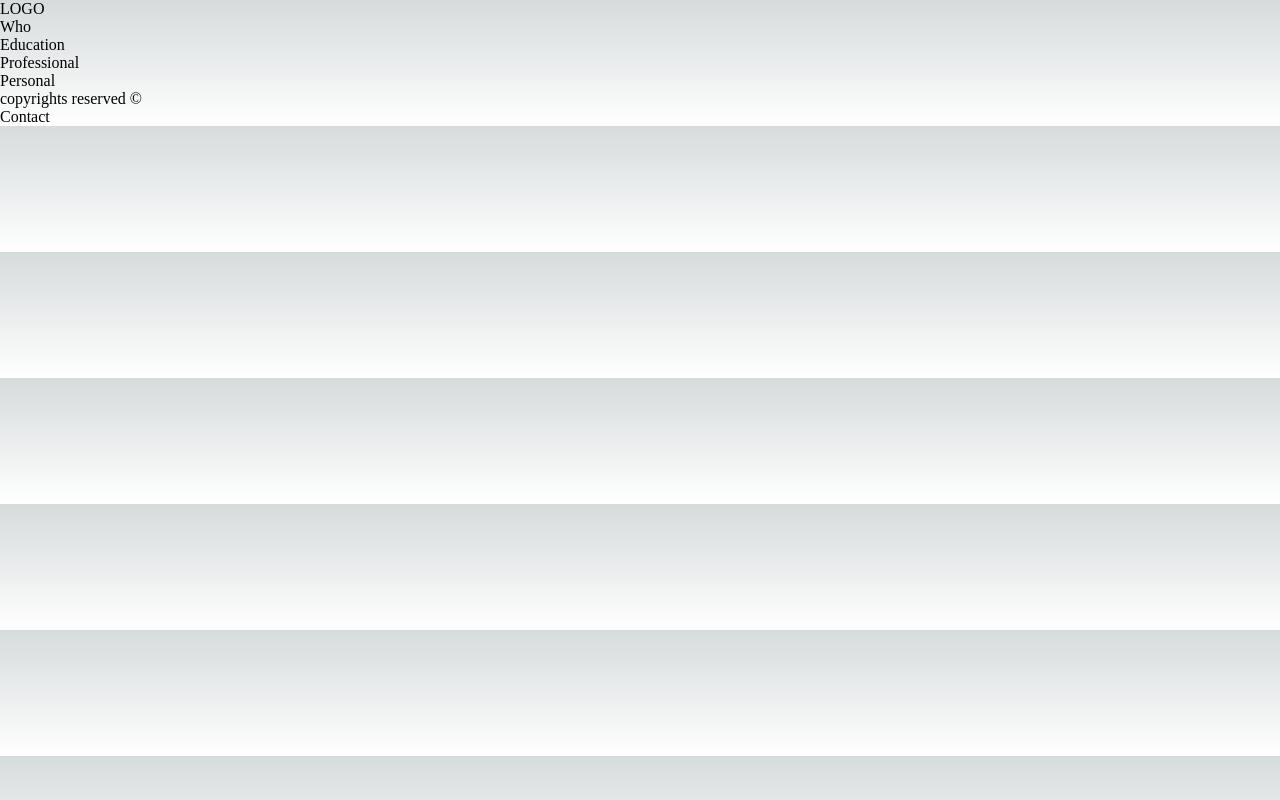
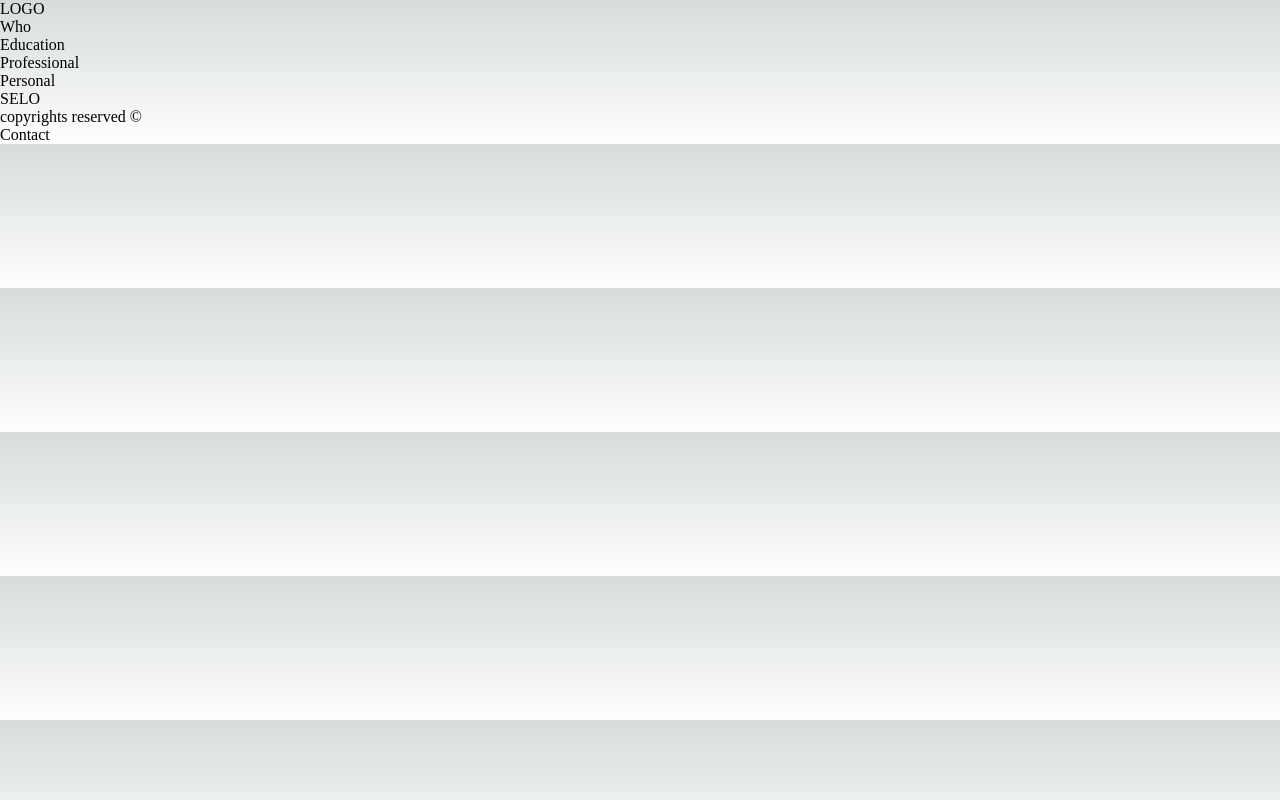
Before and after one commit to luk-rs/ecv, a Next.js app: page / in a window 1280 px wide. Built offline with nearby package versions, Linux system fonts and the light colour scheme.

Commit message:
fix rendering of header and footer

```diff
--- a/src/app/layout.tsx
+++ b/src/app/layout.tsx
@@ -1,4 +1,5 @@
-import Link from 'next/link'
+import Footer from '@/components/footer'
+import Header from '@/components/header'
 import './globals.css'
 
 
@@ -14,44 +15,12 @@ export default function RootLayout({
 }) {
   return (
     <html lang="en">
-      <Header />
-      <body>{children}</body>
-      <Footer />
+
+      <body>
+        <Header />
+        {children}
+        <Footer />
+      </body>
     </html>
   )
 }
-
-
-function Header() {
-  return (
-    <header>
-      <section>LOGO</section>
-      <section>
-        <nav>
-          <ul>
-            <li><Link href="/#who">Who</Link></li>
-            <li><Link href="/#who">Education</Link></li>
-            <li><Link href="/#who">Professional</Link></li>
-            <li><Link href="/#who">Personal</Link></li>
-          </ul>
-        </nav>
-      </section>
-      <section>
-
-      </section>
-    </header>
-  );
-}
-
-function Footer() {
-  return (
-    <footer>
-      <section>
-        <p>copyrights reserved ©</p>
-      </section>
-      <section>
-        <Link href="/#who">Contact</Link>
-      </section>
-    </footer>
-  );
-}
--- a/src/app/page.module.css
+++ b/src/app/page.module.css
@@ -1,3 +1,13 @@
 .main {
   background-color: green;
 }
+
+#section1,
+#section2,
+#section3 {
+  height: 300;
+}
+
+#section1 {
+  fill: green;
+}
--- a/src/app/page.tsx
+++ b/src/app/page.tsx
@@ -6,7 +6,15 @@ const inter = Inter({ subsets: ['latin'] })
 export default function Home() {
   return (
     <main className={styles.main}>
+      <section id='section1'>
 
+      </section>
+      <section id='section2'>
+
+      </section>
+      <section id='section3'>
+
+      </section>
     </main>
   )
 }
--- a/src/components/component.tsx
+++ /dev/null
@@ -1,6 +0,0 @@
-
-const Component = () => {
-  return (<></>);
-}
-
-export default Component;
--- /dev/null
+++ b/src/components/footer.tsx
@@ -0,0 +1,16 @@
+import Link from "next/link";
+
+const Footer = () => {
+  return (
+    <footer>
+      <section>
+        <p>copyrights reserved ©</p>
+      </section>
+      <section>
+        <Link href="/#who">Contact</Link>
+      </section>
+    </footer>
+  );
+}
+
+export default Footer;
--- /dev/null
+++ b/src/components/header.tsx
@@ -0,0 +1,24 @@
+import Link from "next/link";
+
+const Header = () => {
+  return (
+    <header>
+      <section>LOGO</section>
+      <section>
+        <nav>
+          <ul>
+            <li><Link href="/#who">Who</Link></li>
+            <li><Link href="/#who">Education</Link></li>
+            <li><Link href="/#who">Professional</Link></li>
+            <li><Link href="/#who">Personal</Link></li>
+          </ul>
+        </nav>
+      </section>
+      <section>
+        SELO
+      </section>
+    </header>
+  );
+}
+
+export default Header;
```
